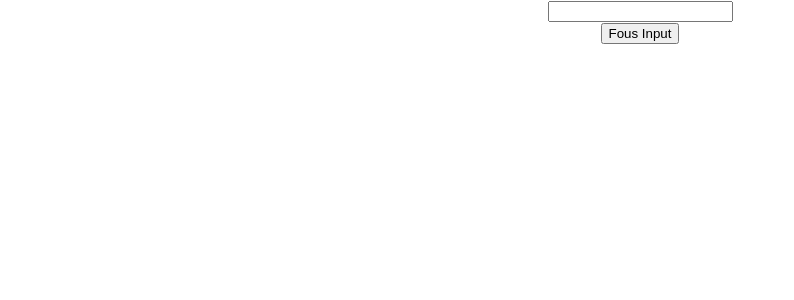
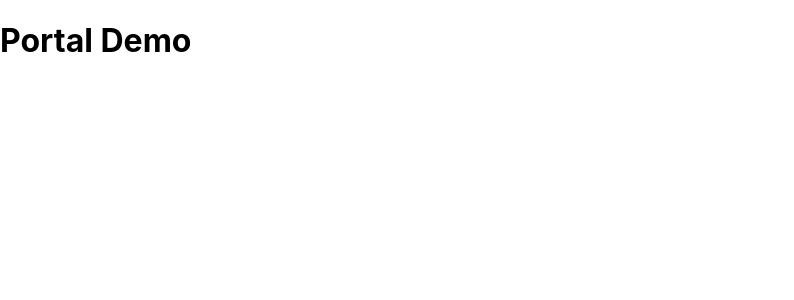
Before and after one commit to Pradeep712/React, a React (Create React App) app in the folder hello-world/: page / in a window 1280 px wide. Shown: the top 300 px of the page, without its empty margins (0-794 px from the left). Built offline with nearby package versions, Linux system fonts and the light colour scheme.

Commit message:
Step 25 Portals

```diff
--- a/hello-world/public/index.html
+++ b/hello-world/public/index.html
@@ -29,6 +29,8 @@
   <body>
     <noscript>You need to enable JavaScript to run this app.</noscript>
     <div id="root"></div>
+    <!--it is used for redering component other than root id -->
+    <div id="portal-root"></div>
     <!--
       This HTML file is a template.
       If you open it directly in the browser, you will see an empty page.
--- a/hello-world/src/App.js
+++ b/hello-world/src/App.js
@@ -22,22 +22,34 @@ import './App.css';
 // import ParentComp from './component/ParentComp';
 // import RefsDemo from './component/RefsDemo';
 // import FocusInput from './component/FocusInput';
-import FRParentInput from './component/FRParentInput';
+// import FRParentInput from './component/FRParentInput';
+import PortalDemo from './component/PortalDemo';
 
-
-//Refs with Forward input
-// https://www.youtube.com/watch?v=RLWniwmfdq4&list=PLC3y8-rFHvwgg3vaYJgHGnModB54rxOk3&index=30
+//Portals
+// https://www.youtube.com/watch?v=HpHLa-5Wdys&list=PLC3y8-rFHvwgg3vaYJgHGnModB54rxOk3&index=31
 class App extends Component{
   render(){
     return(
       <div className="App">
-        <FRParentInput />
-        {/* <FocusInput /> */}
-        {/* <RefsDemo /> */}
+        <PortalDemo />
       </div>
     )
   }
 }
+
+//Refs with Forward input
+// https://www.youtube.com/watch?v=RLWniwmfdq4&list=PLC3y8-rFHvwgg3vaYJgHGnModB54rxOk3&index=30
+// class App extends Component{
+//   render(){
+//     return(
+//       <div className="App">
+//         <FRParentInput />
+//         {/* <FocusInput /> */}
+//         {/* <RefsDemo /> */}
+//       </div>
+//     )
+//   }
+// }
 
 // //PureComponent & Memo
 // class App extends Component{
--- /dev/null
+++ b/hello-world/src/component/PortalDemo.js
@@ -0,0 +1,11 @@
+import React from 'react'
+import ReactDOM from 'react-dom'
+
+function PortalDemo() {
+    return ReactDOM.createPortal(//DOM method for creating portal.
+        <h1>Portal Demo</h1>,
+        document.getElementById('portal-root')
+    )
+}
+
+export default PortalDemo
```
